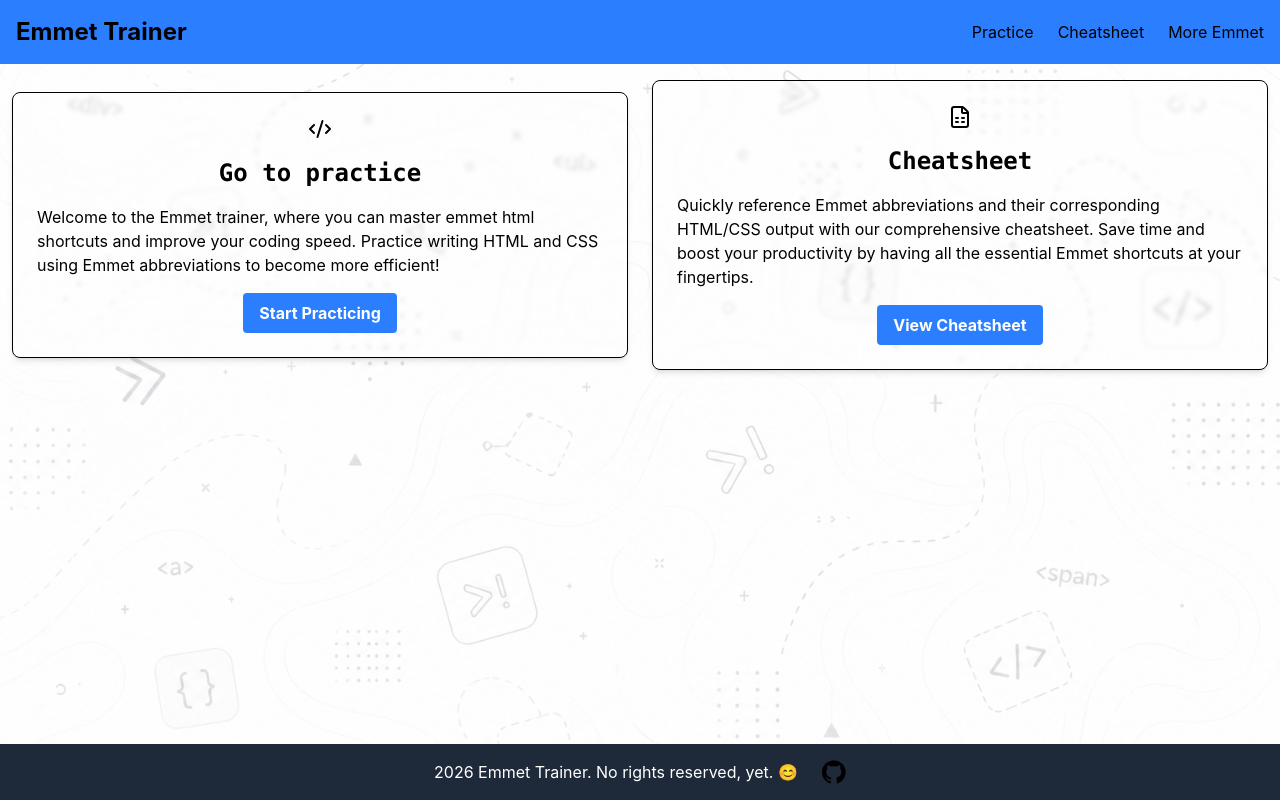
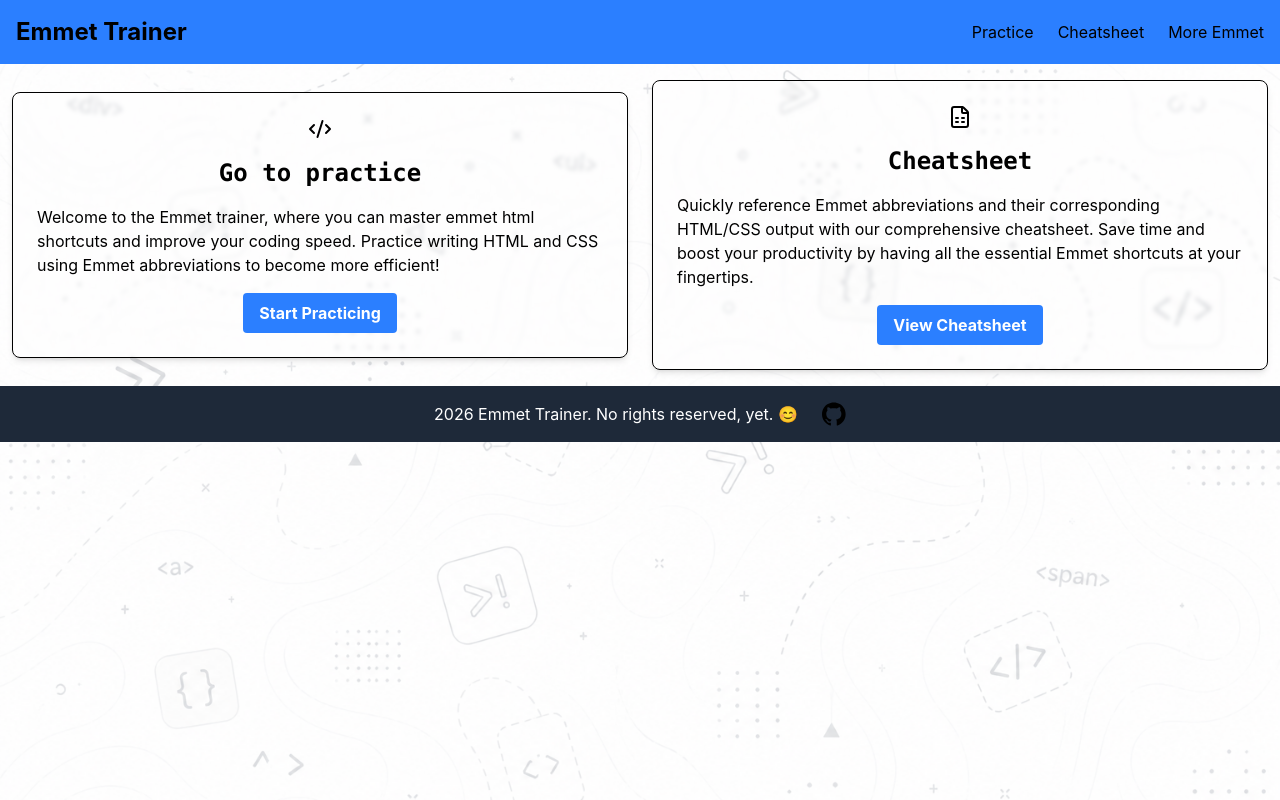
Before and after one commit to DeVybrant1/emmet_trainer, a React (Vite) app: page / in a window 1280 px wide. Built offline with nearby package versions, Linux system fonts and the light colour scheme.

Commit message:
ui bugs fixed

```diff
--- a/src/components/Footer.jsx
+++ b/src/components/Footer.jsx
@@ -4,7 +4,7 @@ import git_logo from '../assets/github-svg.svg'
 export default function Footer(){
 
     return(
-        <div className="flex items-center flex-row justify-center p-4 bg-gray-800 text-white absolute bottom-0 w-full">
+        <div className="flex items-center flex-row justify-center p-4 bg-gray-800 text-white sticky bottom-0 w-full">
             <p>2026 Emmet Trainer. No rights reserved, yet. 😊 </p>
             <a href="https://github.com/emmett-trainer" target="_blank" rel="noopener noreferrer">
                 <img src={git_logo} className="h-6 w-6 ml-6" alt="Github Link" />
```
